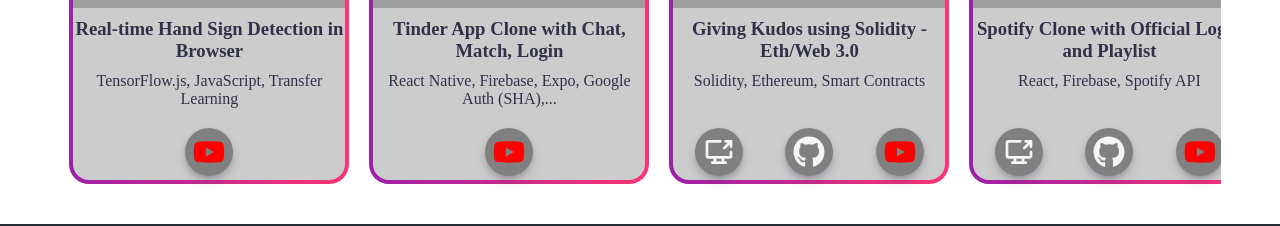
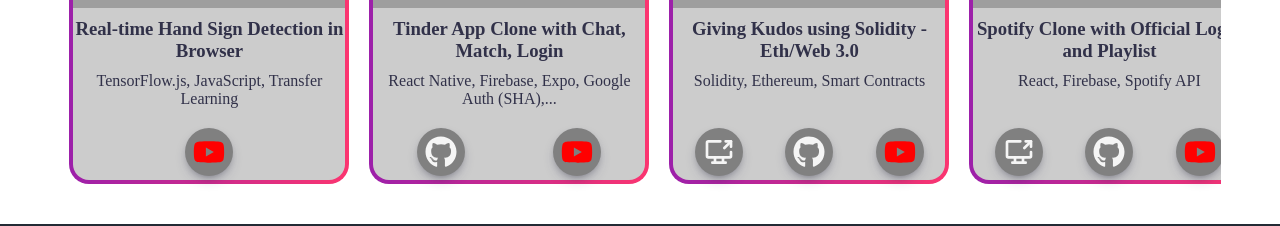
Before and after one commit to abhiram11/Portfolio-from-Scratch, a React (Create React App) app: page / in a window 1280 px wide. Shown: the part 3300-3526 px from the top of the page. Built offline with nearby package versions, Linux system fonts and the light colour scheme; no server answers; grey boxes are pictures that could not be loaded; a web font is replaced by a local one.

Commit message:
added tinder repo url, checking if direct deploy happens!

```diff
--- a/src/components/Projects/projectsData.js
+++ b/src/components/Projects/projectsData.js
@@ -17,7 +17,8 @@
     thumbnail:
       "https://raw.githubusercontent.com/abhiram11/Simple-Concepts-and-Insights/master/MediaImages/Tinder.avif",
     demo: null,
-    github: null,
+    github:
+      "https://github.com/abhiram11/Tinder-Clone-RNative-Auth-Tailwind-StackNav",
     youtube: "https://www.youtube.com/watch?v=PdPoZLLXtUY",
     project: true,
   },
```
